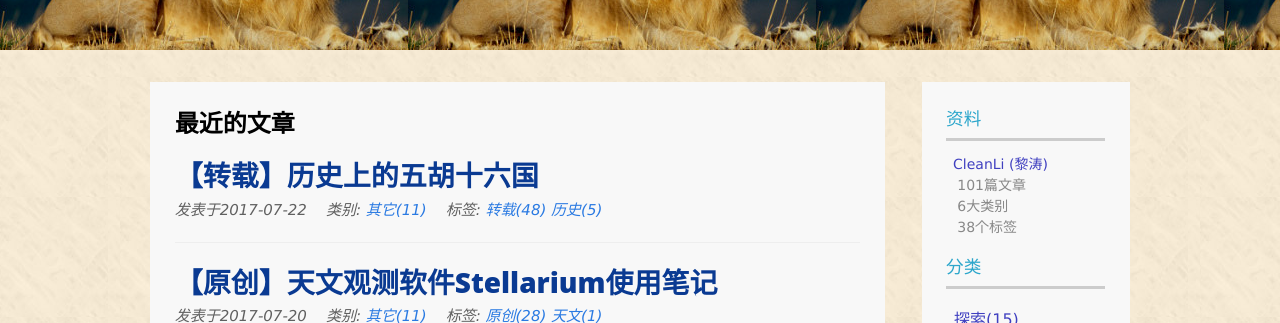
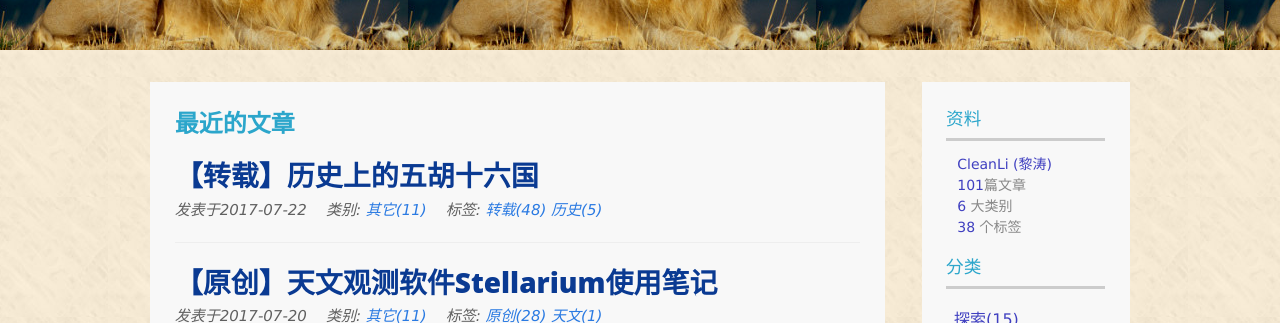
Before and after one commit to cleanli/cleanhome, a Jekyll site: the page built from index.html, in a window 1280 px wide. Shown: the part 163-486 px from the top of the page. Built offline with Jekyll 4.4.1, drawn with Linux system fonts in a browser that asks for light colours; the list of posts is cut into pages by our own code.

Commit message:
update sidebar

```diff
--- a/_includes/_widget/ab.html
+++ b/_includes/_widget/ab.html
@@ -2,8 +2,8 @@
   <p class="asidetitle">资料</p>
   <ul>
 	  <li><a href="{{ site.baseurl }}/about.html">CleanLi (黎涛)</a></li>
-	  <li>{{ site.posts.size}}篇文章</li>
-	  <li>{{ site.categories.size}}大类别</li>
-	  <li>{{ site.tags.size}}个标签</li>
+	  <li><a href="{{ site.baseurl }}/archives.html">{{ site.posts.size}}</a>篇文章</li>
+	  <li><a href="{{ site.baseurl }}/categories.html">{{ site.categories.size}}</a>&nbsp;大类别</li>
+	  <li><a href="{{ site.baseurl }}/tags.html">{{ site.tags.size}}</a>&nbsp;个标签</li>
   </ul>
 </div>
--- a/css/clean-blog.css
+++ b/css/clean-blog.css
@@ -472,3 +472,6 @@
 	width: 81%
 }
 }
+.index_hint {
+	color: #2ca6cb;
+}
--- a/css/style.css
+++ b/css/style.css
@@ -747,8 +747,6 @@
 }
 
 .ab ul a {
-    margin-left: -.3em;
-    display: block;
 }
 
 .ab ul a:hover {
```
